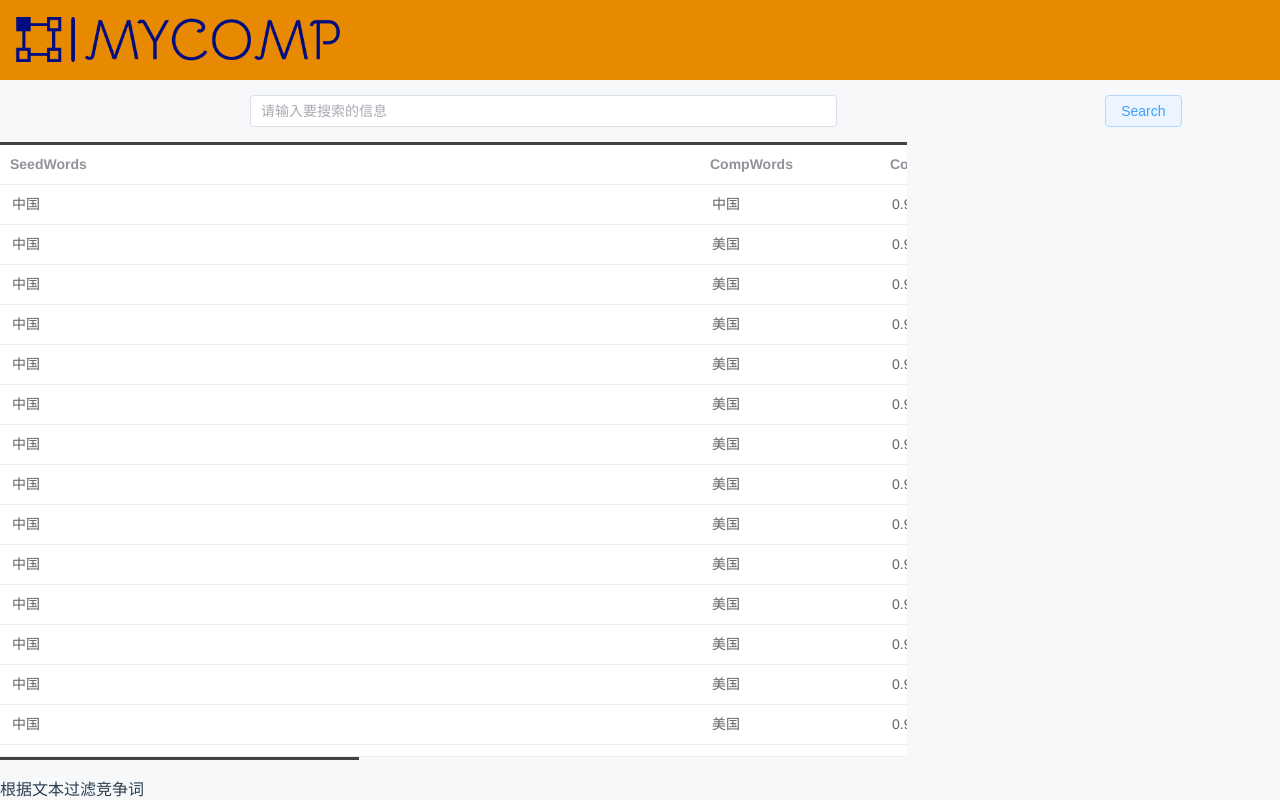
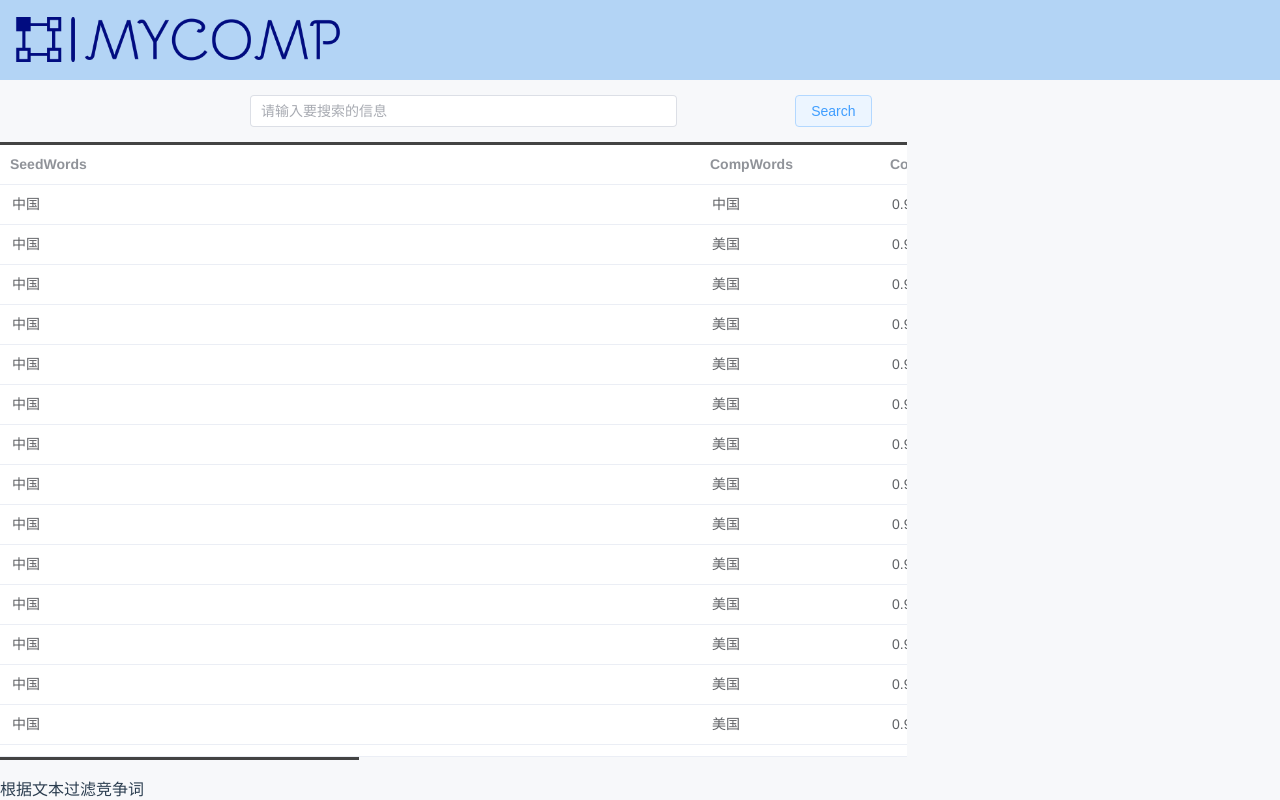
Before and after one commit to kissjerryfan/compkey_front, a Vue app: page / in a window 1280 px wide. Shown: the top 800 px of the page. Built offline with nearby package versions, Linux system fonts and the light colour scheme.

Commit message:
style: small adjust

```diff
--- a/src/App.vue
+++ b/src/App.vue
@@ -5,14 +5,13 @@
     </el-col>
   </el-row>
   <el-row class="search">
-    <el-col :span="11" class="input">
+    <el-col :span="8" class="input">
       <EnterSearch></EnterSearch>
     </el-col>
-    <el-col :span="4" class="searchBtn">
-      <InformationSearch></InformationSearch>
+    <el-col :span="4">
+      <InformationSearch class="searchBtn"></InformationSearch>
     </el-col>
     <el-col :span="7">
-
     </el-col>
   </el-row>
   <el-row>
@@ -73,7 +72,7 @@ body{
 }
 
 .searchBtn{
-  margin-left: 200px;
+  margin-left: 100px;
 }
 
 body{
--- a/src/components/Header.vue
+++ b/src/components/Header.vue
@@ -12,7 +12,7 @@ export default {
 
 <style scoped>
 #header{
-  background-color: #e88902;
+  background-color: #b3d4f5;
   top: 0;
   height: 80px;
   width: auto;
```
